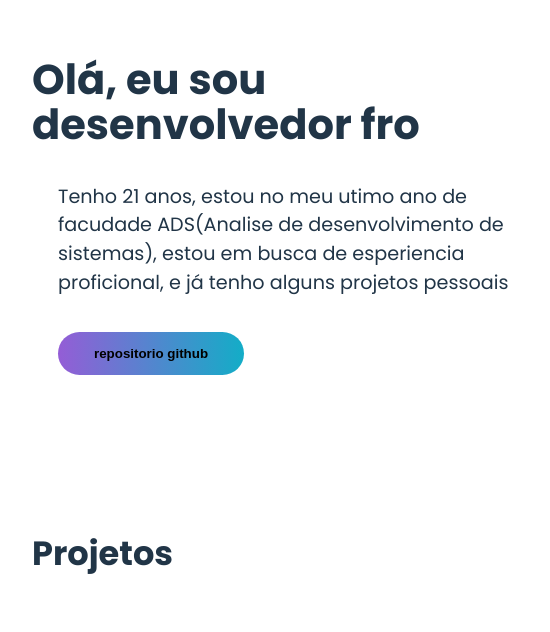
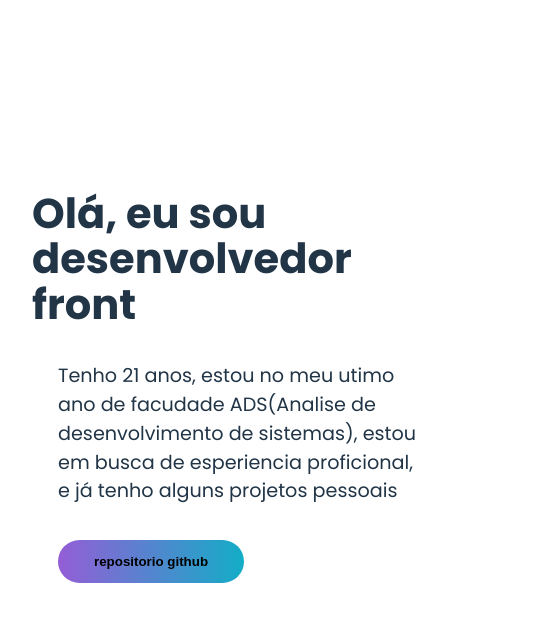
Before and after one commit to 01101-kairo/portfolio, a React (Vite) app: page / in a window 390 px wide. Shown: the part 212-844 px from the top of the page, 550 px wide, since content can reach past the window. Built offline with nearby package versions, Linux system fonts and the light colour scheme.

Commit message:
iniciando resposividade

```diff
--- a/src/App.css
+++ b/src/App.css
@@ -1,6 +1,8 @@
 #root {
-  max-width: 1280px;
-  margin: 0 auto;
+  width: 100%;
+  margin: 0;
+  /* max-width: 1280px; */
+  /* margin: 0 auto; */
   padding: 0 2rem;
   text-align: center;
 }
@@ -18,6 +20,9 @@
   filter: drop-shadow(0 0 2em #61dafbaa);
 }
 
+ul{
+  padding: 0;
+}
 @keyframes logo-spin {
   from {
     transform: rotate(0deg);
--- a/src/assets/css/Footer.module.css
+++ b/src/assets/css/Footer.module.css
@@ -13,8 +13,16 @@
   align-items: flex-start;
 }
 
+.footer div:first-child{
+  margin-right: 36px;
+}
 .interno{
   display: flex;
   flex-direction: column;
-  margin-right: 36px;
 }
+
+@media screen and (max-width: 767px){
+  .footer{
+    justify-content: center;
+  }
+}
--- a/src/assets/css/Header.module.css
+++ b/src/assets/css/Header.module.css
@@ -11,6 +11,7 @@
 
 .header ul:first-child {
   margin: 0 auto;
+  flex-wrap:wrap;
 }
 
 
@@ -24,3 +25,16 @@
 .header li{
   margin: 26px;
 }
+
+@media screen and (max-width: 757px){
+  .header nav{
+    flex-direction: column;
+  }
+  .header ul:first-child {
+    flex-direction: column;
+  }
+  .header ul {
+    padding: 0;
+    align-items: center;
+  }
+}
```
